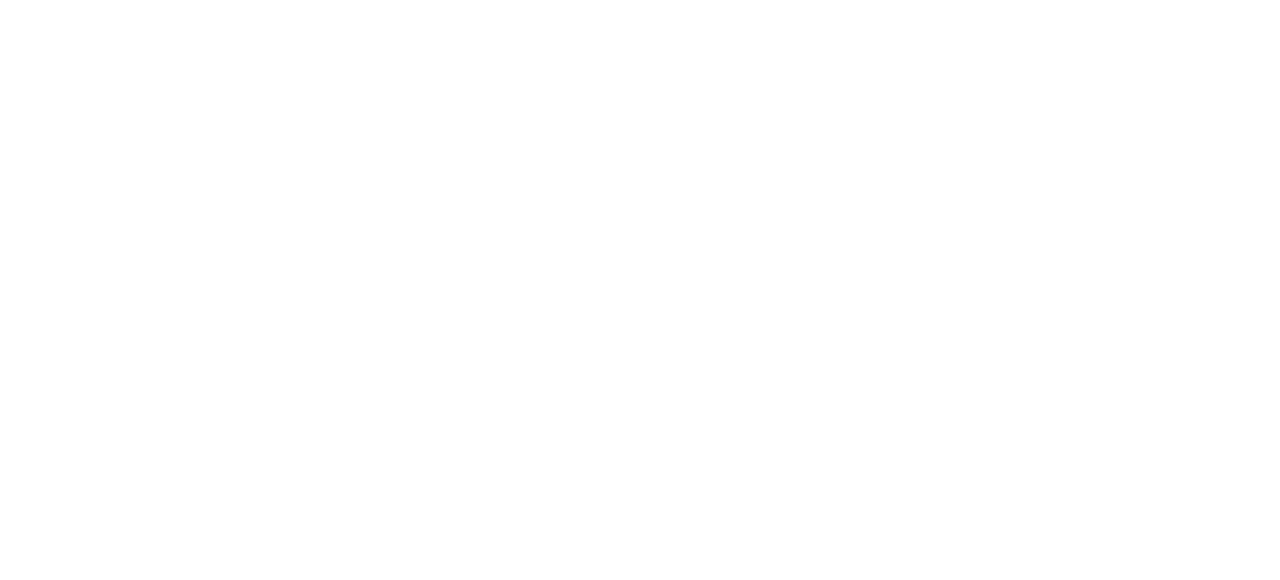
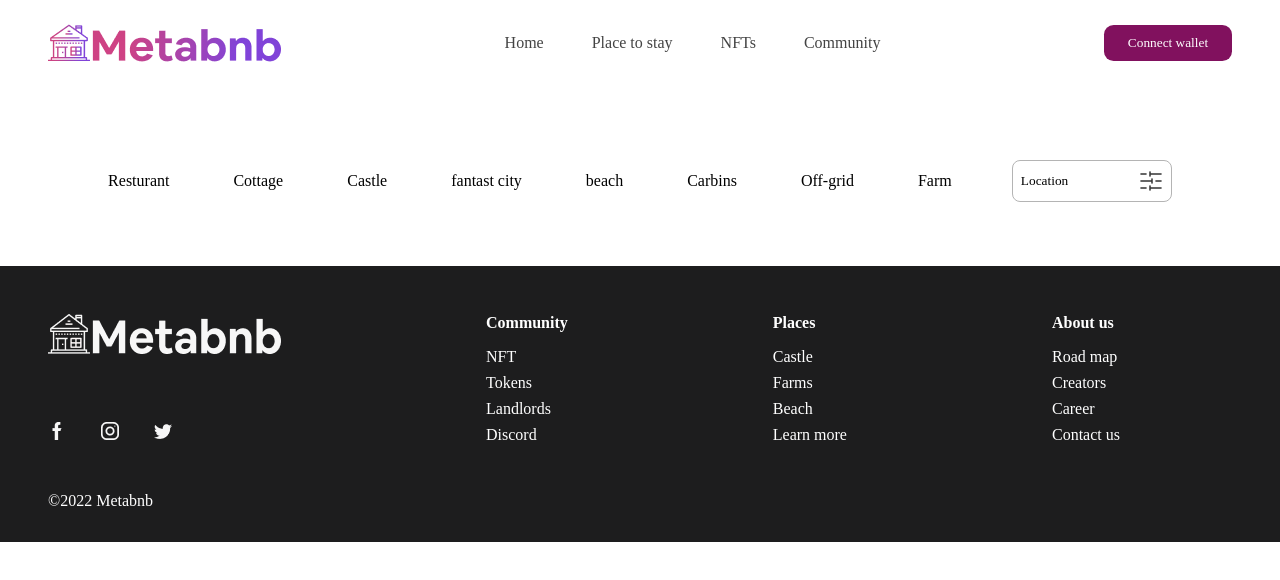
Before and after one commit to Wineshuga/metabnb-site, a React (Create React App) app in the folder metabnb/: page /place-to-stay in a window 1280 px wide. Shown: the top 580 px of the page. Built offline with nearby package versions, Linux system fonts and the light colour scheme; a web font is replaced by a local one.

Commit message:
feat: create place-to-stay page and component style: add navbar, footer and second navbar

```diff
--- a/metabnb/src/App.css
+++ b/metabnb/src/App.css
@@ -142,6 +142,31 @@ footer {
     margin-bottom: 0.5rem;
 }
 
+.place--second_nav {
+    display: flex;
+    padding: 10rem  3rem 4rem 3rem;
+    align-items: center;
+    justify-content: space-evenly;
+}
+
+.place--second_nav > ul {
+    display: flex;
+    list-style: none;
+    gap: 4rem;
+    justify-content: flex-start;
+}
+
+.place--location_btn {
+    background-color: transparent;
+    border: 1px solid #B4B4B4;
+    border-radius: 8px;
+    width: 10rem;
+    display: flex;
+    align-items: center;
+    justify-content: space-between;
+    padding: 0.5rem;
+}
+
 @media screen and (max-width: 1200px) and (min-width: 1024px) {
     .home--hero_searchbox {
         width: 15rem;
@@ -157,6 +182,10 @@ footer {
 
     .meta-section--photo {
         width: 500px;
+    }
+
+    .place--second_nav > ul {
+        gap: 2rem;
     }
 }
 
--- a/metabnb/src/Pages/Place.js
+++ b/metabnb/src/Pages/Place.js
@@ -1,6 +1,25 @@
+import Navbar from "../Components/Navbar"
+import Footer from "../Components/Footer"
+import Setting from "../Assets/setting-5.png"
+
 export default function Place() {
     return (
-        <>
-        </>
+        <div className="place">
+            <Navbar />
+            <div className="place--second_nav">
+                <ul>
+                    <li>Resturant</li>
+                    <li>Cottage</li>
+                    <li>Castle</li>
+                    <li>fantast city</li>
+                    <li>beach</li>
+                    <li>Carbins</li>
+                    <li>Off-grid</li>
+                    <li>Farm</li>
+                </ul>
+                <button className="place--location_btn">Location <img src={Setting} alt="" /></button>
+            </div>
+            <Footer />
+        </div>
     )
 }
```
